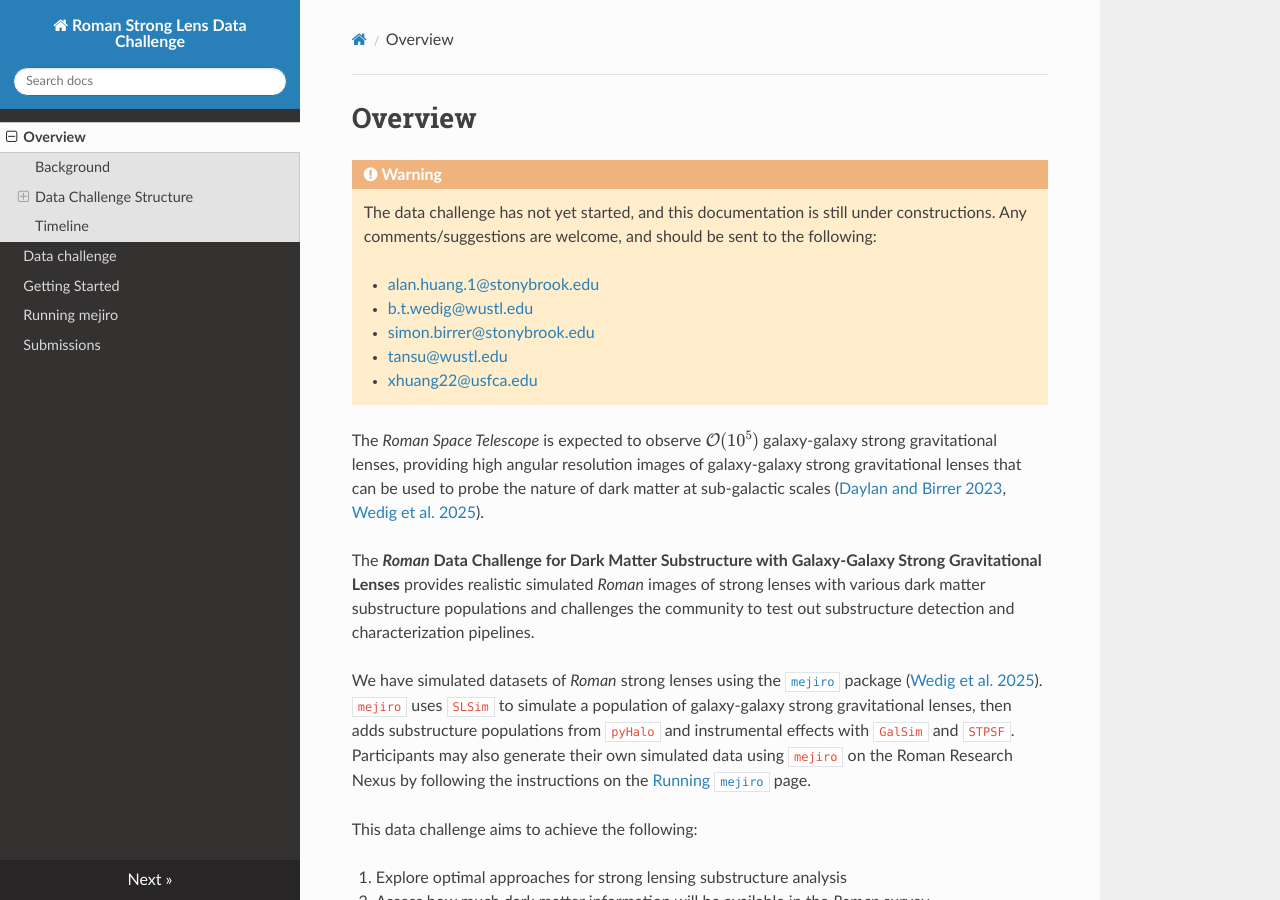
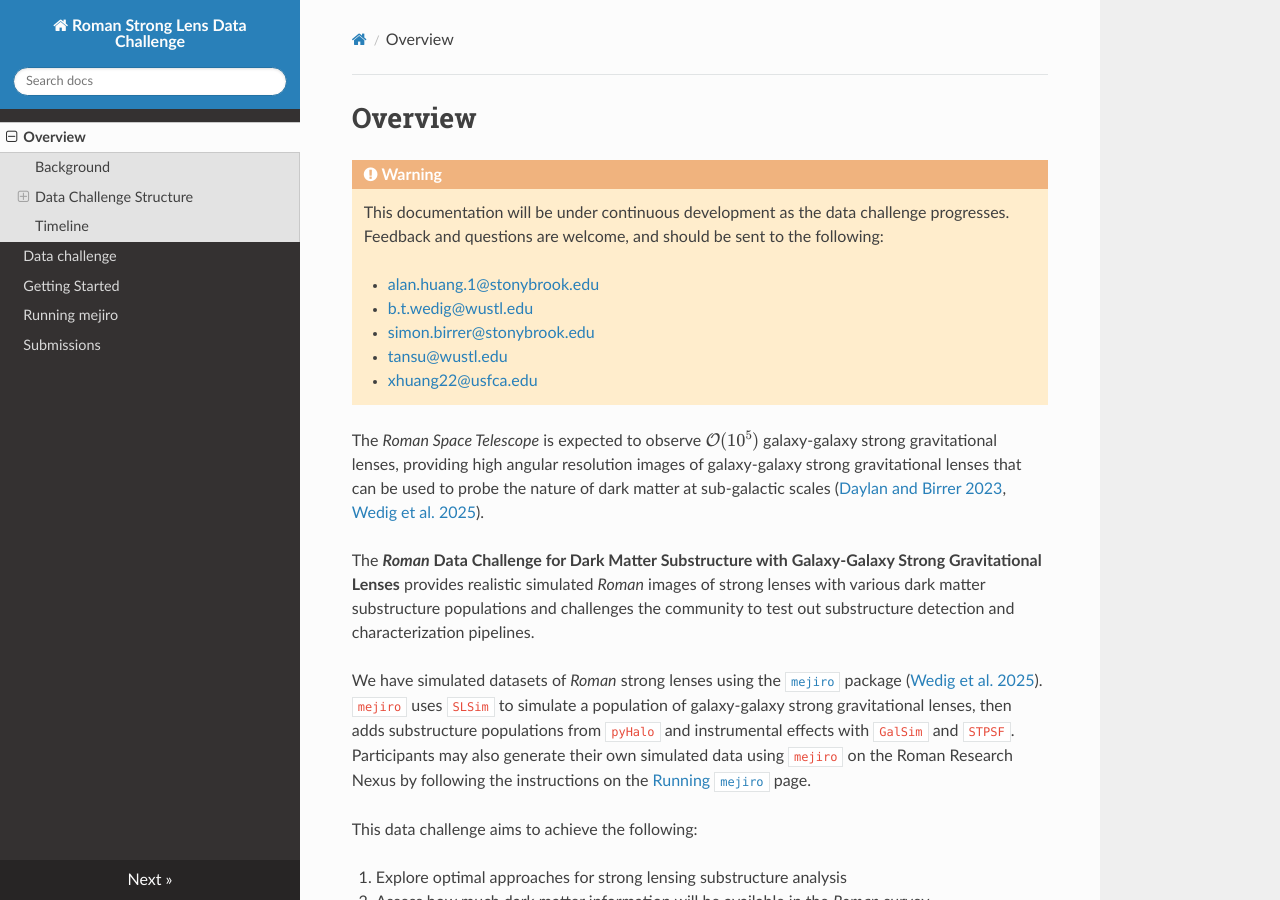
Before and after one commit to ahuang314/Roman_Data_Challenge, an MkDocs documentation site: the page built from docs/index.md, in a window 1280 px wide and 900 px high. Built offline with MkDocs 1.6.1, drawn with Linux system fonts in a browser that asks for light colours; nearby versions of some CDN libraries.

Commit message:
edit docs

```diff
--- a/docs/index.md
+++ b/docs/index.md
@@ -1,7 +1,7 @@
 # Overview
 
 !!! warning
-    The data challenge has not yet started, and this documentation is still under constructions. Any comments/suggestions are welcome, and should be sent to the following:
+    This documentation will be under continuous development as the data challenge progresses. Feedback and questions are welcome, and should be sent to the following:
 
     - [alan.huang.1@stonybrook.edu](mailto:alan.huang.1@stonybrook.edu)
     - [b.t.wedig@wustl.edu](mailto:b.t.wedig@wustl.edu)
```
Also changed, not shown: docs/submissions.md (+1 -1 lines).
